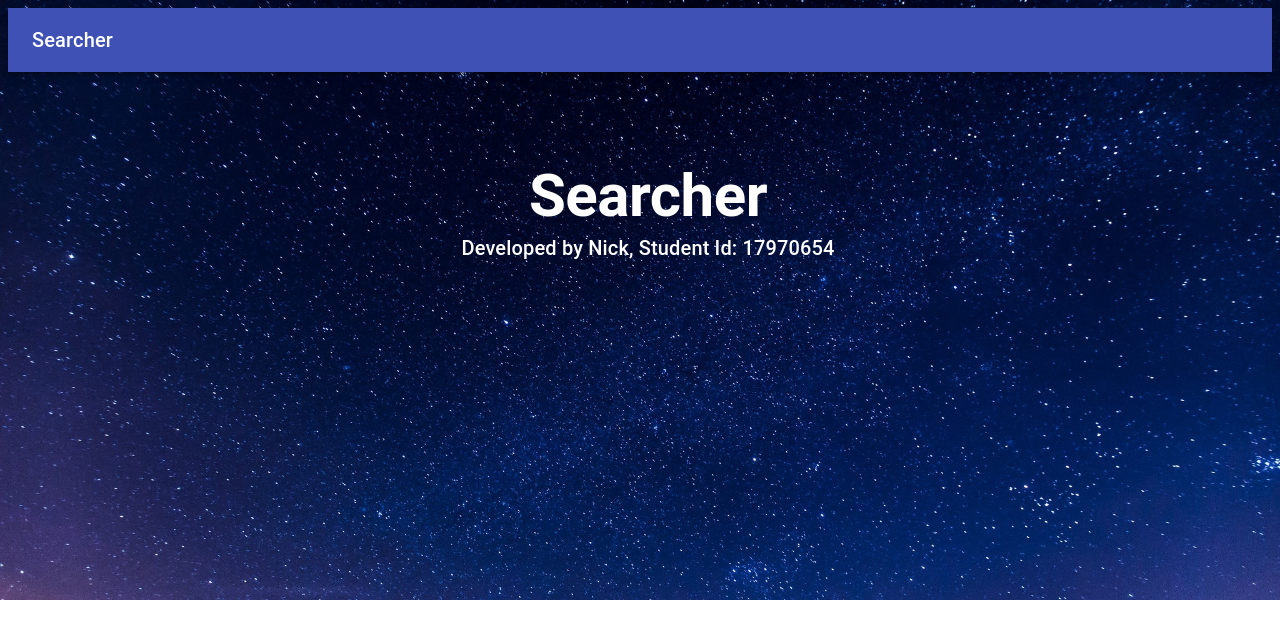
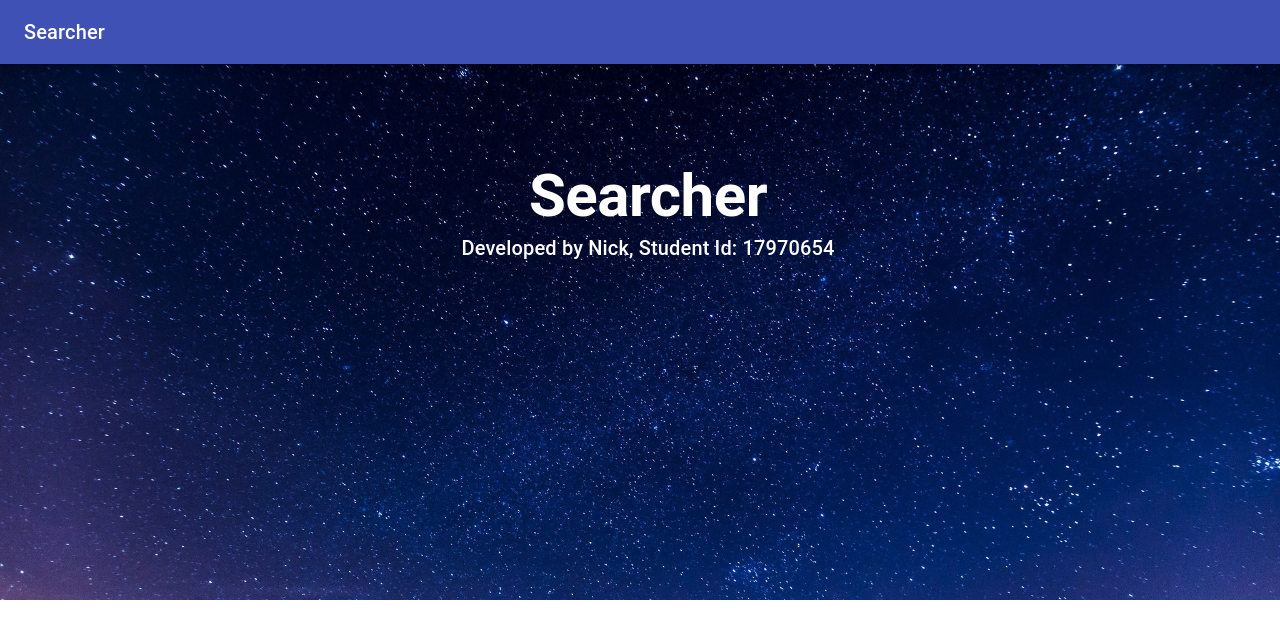
Before and after one commit to pizza-burger/akl-ense-701, a React app: page / in a window 1280 px wide. Shown: the top 638 px of the page. Built offline with nearby package versions, Linux system fonts and the light colour scheme.

Commit message:
mark nav bar be fixed on top

```diff
--- a/src/Components/Navbar/Navbar.jsx
+++ b/src/Components/Navbar/Navbar.jsx
@@ -7,7 +7,7 @@ import { AppBar, Toolbar, IconButton,Typography } from "@material-ui/core";
 const Navbar = (props) => {
 
 
-    return <AppBar position="sticky">
+    return <AppBar position="fixed" style={{top:"0px"}}>
         <Toolbar >
             <Typography edge="end" variant="h6" style={{
                 color:"#FFF"
```
